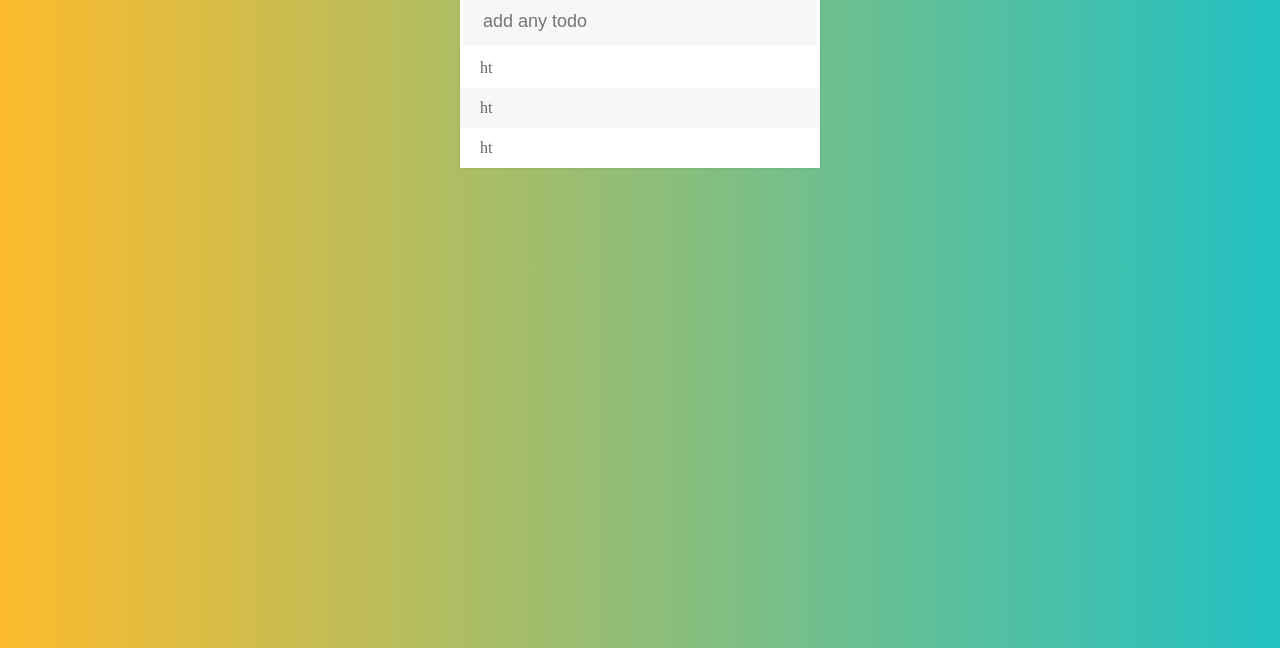
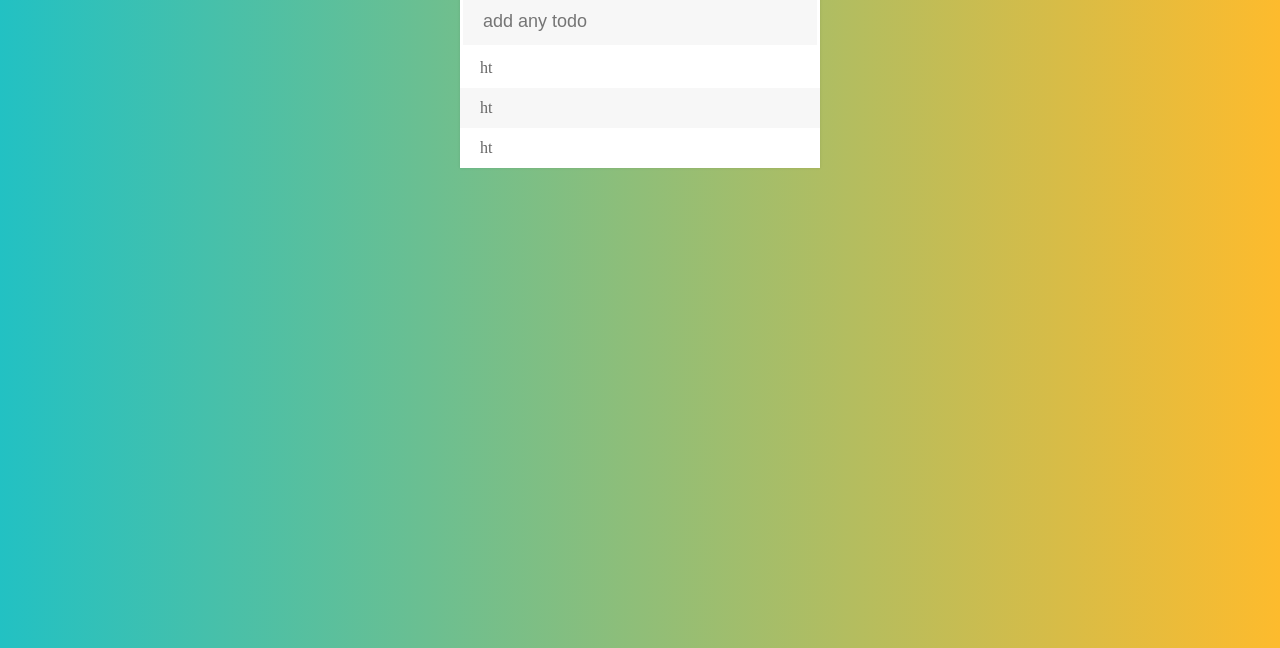
Before and after one commit to mansi1426/todolist, a plain HTML site: page index.html in a window 1280 px wide. Shown: the part 152-800 px from the top of the page. Drawn offline with Linux system fonts and the light colour scheme.

Commit message:
Update todo.css

```diff
--- a/assets/css/todo.css
+++ b/assets/css/todo.css
@@ -1,7 +1,7 @@
 body{
 	background: #22c1c3;  /* fallback for old browsers */
 background: -webkit-linear-gradient(to right, #fdbb2d, #22c1c3);  /* Chrome 10-25, Safari 5.1-6 */
-background: linear-gradient(to right, #fdbb2d, #22c1c3); /* W3C, IE 10+/ Edge, Firefox 16+, Chrome 26+, Opera 12+, Safari 7+ */
+background: linear-gradient(to left, #fdbb2d, #22c1c3); /* W3C, IE 10+/ Edge, Firefox 16+, Chrome 26+, Opera 12+, Safari 7+ */
 
 }
 #container{
```
